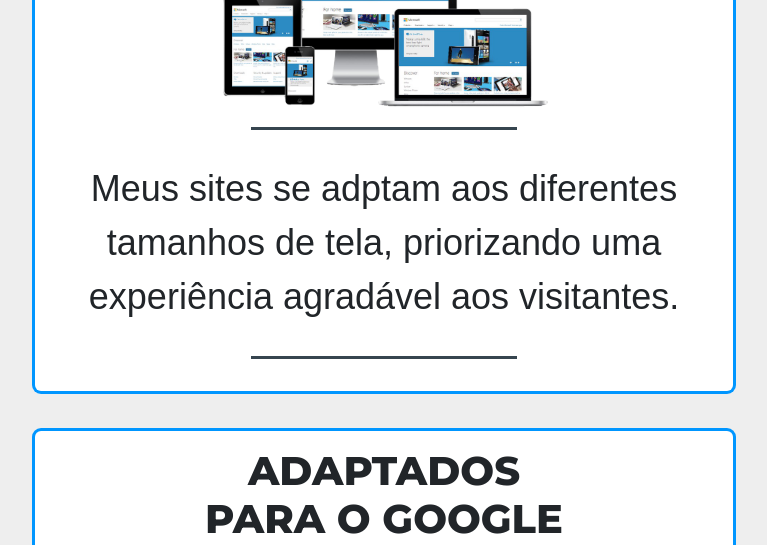
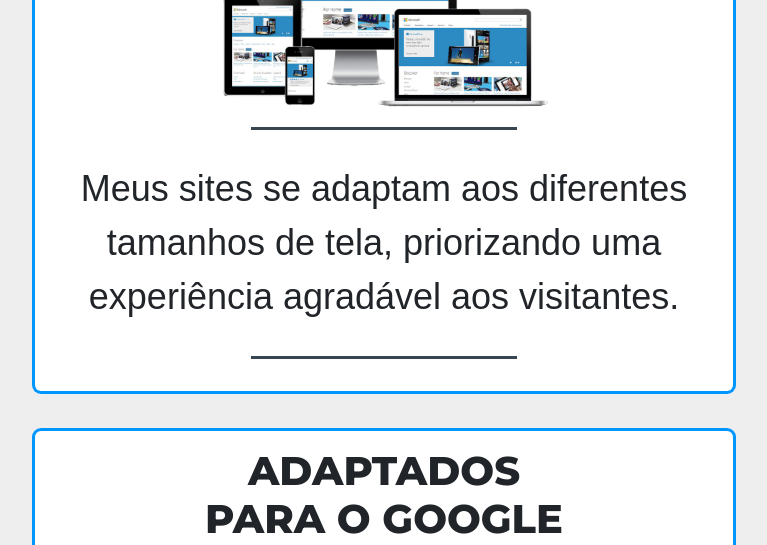
Before and after one commit to DarkLordRafa/rafadevweb, a plain HTML site: page index.html in a window 1280 px wide. Shown: the part 2480-3025 px from the top of the page, without its empty margins (256-1023 px from the left). Drawn offline with Linux system fonts and the light colour scheme.

Commit message:
Update index.html

```diff
--- a/index.html
+++ b/index.html
@@ -211,7 +211,7 @@
 					</div>
 					<img class="mb-3" src="assets/images/responsive.png" alt="Site adaptado para diferentes tamanhos de tela." />
 					<p>
-						Meus sites se adptam aos diferentes tamanhos de tela, priorizando uma experiência agradável aos visitantes.
+						Meus sites se adaptam aos diferentes tamanhos de tela, priorizando uma experiência agradável aos visitantes.
 					</p>
 				</div>
 				<div class="services-cards__card d-flex flex-column align-items-center p-3 card mb-4" data-aos="fade-left" data-aos-duration="1000" data-aos-easing="ease">
```
